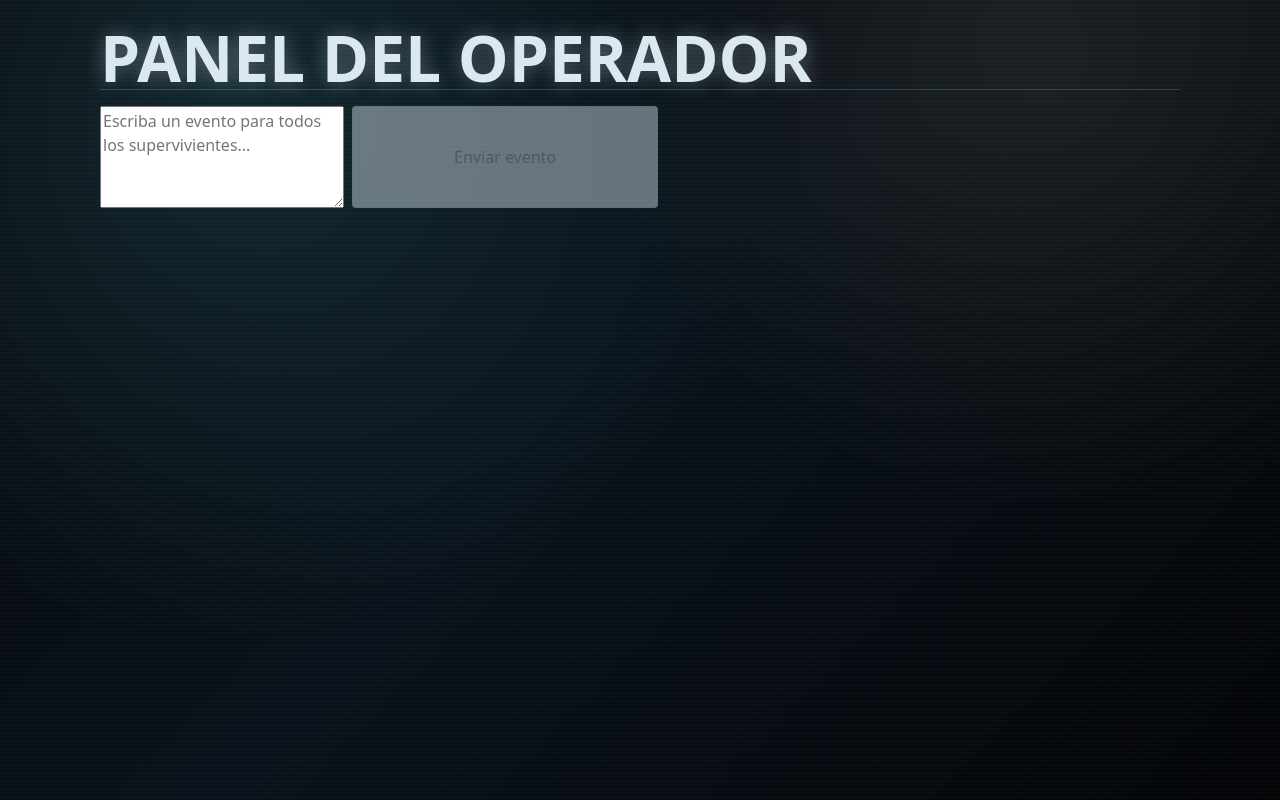
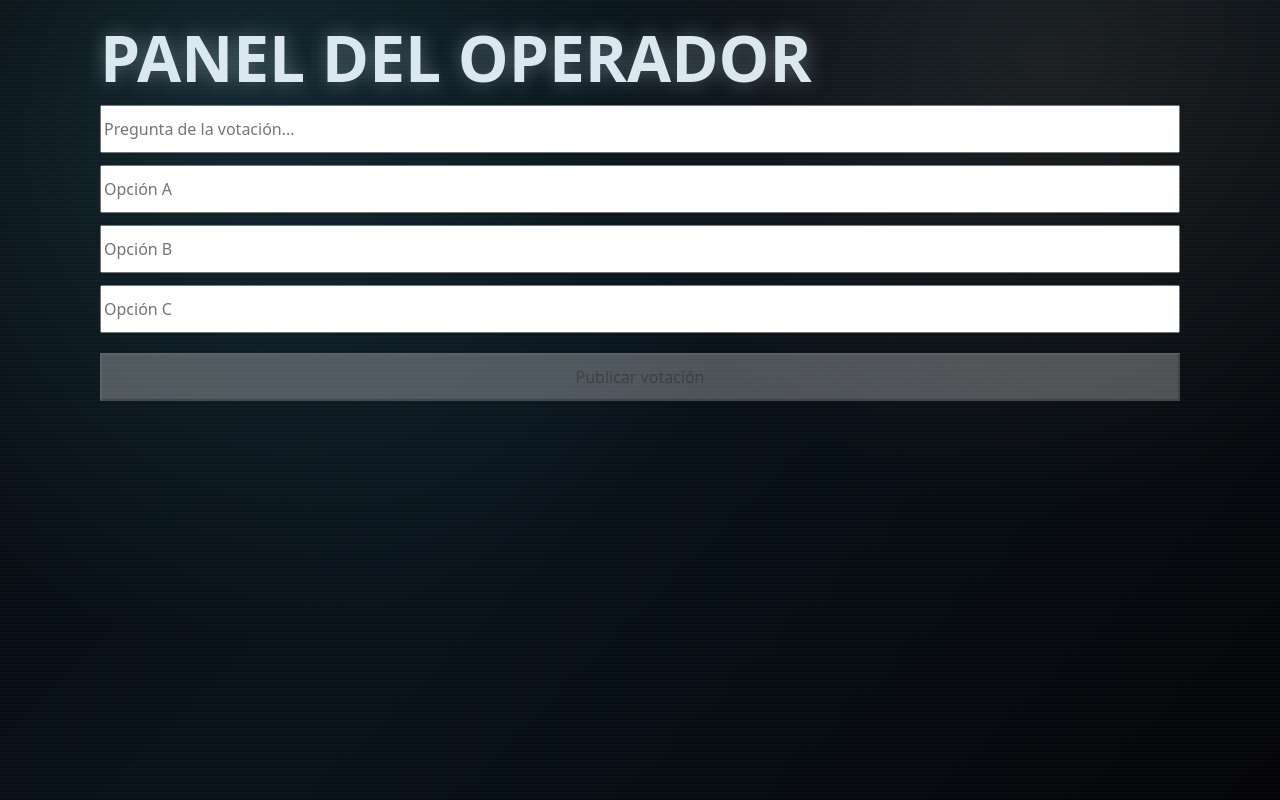
Before and after one commit to paula-carrano/chat-astral, a React (Vite) app: page /admin in a window 1280 px wide. Built offline with nearby package versions, Linux system fonts and the light colour scheme; no server answers.

Commit message:
admin para votacion

```diff
--- a/src/App.css
+++ b/src/App.css
@@ -551,4 +551,36 @@ h1 {
   .composer button {
     min-width: 44px;
   }
+
 }
+
+.system-banner {
+    margin-bottom: 0.75rem;
+    padding: 0.35rem 0.75rem;
+    border-radius: 999px;
+    background: #ffc107;
+    color: #000000;
+    font-size: 0.75rem;
+    font-weight: 700;
+    text-transform: uppercase;
+    display: inline-block;
+  }
+
+  .admin-composer {
+    display: flex;
+    flex-direction: column;
+    gap: 12px;
+    width: 100%;
+    margin-top: 1rem;
+}
+
+.admin-composer input,
+.admin-composer button {
+    width: 100%;
+    min-height: 48px;
+    box-sizing: border-box;
+}
+
+.admin-composer button {
+    margin-top: 8px;
+}
--- a/src/Pages/AdminPage.jsx
+++ b/src/Pages/AdminPage.jsx
@@ -1,10 +1,12 @@
-import { useEffect, useMemo, useRef, useState } from "react";
-import { Link } from "react-router-dom";
+import { useState } from "react";
 import { AdminComposer } from "../components/AdminComposer";
 import { sendSystemMessage } from "../services/messagesService";
 
 export function AdminPage() {
-    const [message, setMessage] = useState("");
+    const [question, setQuestion] = useState("");
+    const [optionA, setOptionA] = useState("");
+    const [optionB, setOptionB] = useState("");
+    const [optionC, setOptionC] = useState("");
     const [isSending, setIsSending] = useState(false);
     const [status, setStatus] = useState("");
     const [error, setError] = useState("");
@@ -12,7 +14,13 @@ export function AdminPage() {
     async function handleSubmit(event) {
         event.preventDefault();
 
-        if (!message.trim() || isSending) {
+        if (
+            !question.trim() ||
+            !optionA.trim() ||
+            !optionB.trim() ||
+            !optionC.trim() ||
+            isSending
+        ) {
             return;
         }
 
@@ -20,13 +28,26 @@ export function AdminPage() {
         setStatus("");
         setError("");
 
+        const message = `🗳️ VOTACIÓN
+
+${question}
+
+A) ${optionA}
+B) ${optionB}
+C) ${optionC}
+
+Respondan escribiendo únicamente A, B o C.`;
+
         try {
             await sendSystemMessage(message);
 
-            setMessage("");
-            setStatus("Evento enviado.");
+            setQuestion("");
+            setOptionA("");
+            setOptionB("");
+            setOptionC("");
+            setStatus("Votación publicada.");
         } catch (e) {
-            setError("No se pudo enviar el evento.");
+            setError("No se pudo publicar la votación.");
         } finally {
             setIsSending(false);
         }
@@ -37,8 +58,14 @@ export function AdminPage() {
             <h1>Panel del Operador</h1>
 
             <AdminComposer
-                message={message}
-                onMessageChange={setMessage}
+                question={question}
+                optionA={optionA}
+                optionB={optionB}
+                optionC={optionC}
+                onQuestionChange={setQuestion}
+                onOptionAChange={setOptionA}
+                onOptionBChange={setOptionB}
+                onOptionCChange={setOptionC}
                 onSubmit={handleSubmit}
                 isSending={isSending}
             />
--- a/src/components/AdminComposer.jsx
+++ b/src/components/AdminComposer.jsx
@@ -1,23 +1,60 @@
 export function AdminComposer({
-    message,
-    onMessageChange,
+    question,
+    optionA,
+    optionB,
+    optionC,
+    onQuestionChange,
+    onOptionAChange,
+    onOptionBChange,
+    onOptionCChange,
     onSubmit,
     isSending,
 }) {
     return (
-        <form className="composer" onSubmit={onSubmit}>
-            <textarea
-                rows={4}
-                placeholder="Escriba un evento para todos los supervivientes..."
-                value={message}
-                onChange={(e) => onMessageChange(e.target.value)}
+        <form className="admin-composer" onSubmit={onSubmit}>
+            <input
+                type="text"
+                placeholder="Pregunta de la votación..."
+                value={question}
+                onChange={(e) => onQuestionChange(e.target.value)}
+                disabled={isSending}
+            />
+
+            <input
+                type="text"
+                placeholder="Opción A"
+                value={optionA}
+                onChange={(e) => onOptionAChange(e.target.value)}
+                disabled={isSending}
+            />
+
+            <input
+                type="text"
+                placeholder="Opción B"
+                value={optionB}
+                onChange={(e) => onOptionBChange(e.target.value)}
+                disabled={isSending}
+            />
+
+            <input
+                type="text"
+                placeholder="Opción C"
+                value={optionC}
+                onChange={(e) => onOptionCChange(e.target.value)}
+                disabled={isSending}
             />
 
             <button
-                disabled={!message.trim() || isSending}
                 type="submit"
+                disabled={
+                    !question.trim() ||
+                    !optionA.trim() ||
+                    !optionB.trim() ||
+                    !optionC.trim() ||
+                    isSending
+                }
             >
-                Enviar evento
+                Publicar votación
             </button>
         </form>
     );
--- a/src/components/ChatMessage.jsx
+++ b/src/components/ChatMessage.jsx
@@ -1,16 +1,26 @@
 import { formatMessageTime } from "../utils/formatters";
 import { PinIcon, UserIcon } from "./icons";
+import "../App.css";
 
 export function ChatMessage({ message }) {
     const author = message.autor || message.name;
     const place = message.ubicacion || message.place;
     const text = message.mensaje || message.text;
     const date = message.fecha || message.createdAt;
+    const isSystem = ["CENTRAL", "SISTEMA"].includes(author);
 
     return (
+
+
         <article
             className={`chat-message survivor ${message.isPending ? "pending" : ""}`}
         >
+            {isSystem && (
+                <div className="system-banner">
+                    📡 TRANSMISIÓN DEL SISTEMA
+                </div>
+            )}
+
             <div className="message-meta">
                 <span>
                     <UserIcon />
```
